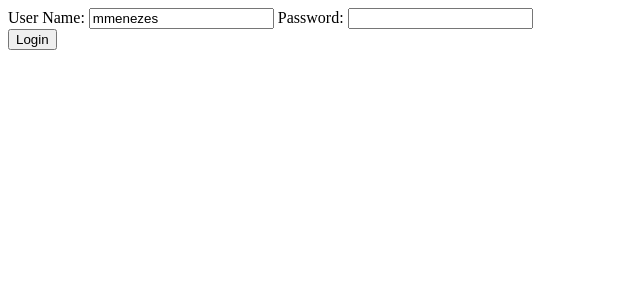
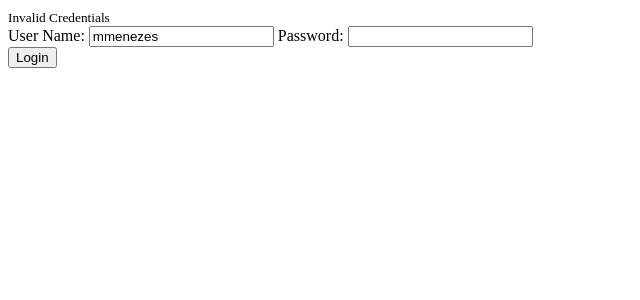
Before and after one commit to mvgmenezes/angular-todo, an Angular app: page / in a window 1280 px wide. Both pictures are taken after a click on the button "Login". Shown: the top 300 px of the page, without its empty margins (0-640 px from the left). Built offline with nearby package versions, Linux system fonts and the light colour scheme.

Commit message:
Implementando a mensagem de erro, junto com o *ngIf='invalidLogin'

```diff
--- a/src/app/login/login.component.html
+++ b/src/app/login/login.component.html
@@ -1,4 +1,10 @@
-User Name: <input type="text" name="username" [(ngModel)]="username">
-Password: <input type="password" name="password" value={{password}}>
-<br>
-<button (click)=handleLogin()> Login </button>
+<small *ngIf='invalidLogin'>{{errorMessage}}</small>
+
+<div>
+
+    User Name: <input type="text" name="username" [(ngModel)]="username">
+    Password: <input type="password" name="password" [(ngModel)]="password">
+    <br>
+    <button (click)=handleLogin()> Login </button>
+
+</div>
--- a/src/app/login/login.component.ts
+++ b/src/app/login/login.component.ts
@@ -9,6 +9,8 @@
 
   username = "mmenezes"
   password = ""
+  errorMessage = 'Invalid Credentials'
+  invalidLogin = false
 
   constructor() { }
 
@@ -18,6 +20,13 @@
 
   handleLogin(){
     console.log(this.username);
+    console.log(this.password);
+
+    if (this.username==="mmenezes" && this.password==="123"){
+      this.invalidLogin = false;
+    }else{
+      this.invalidLogin = true;
+    }
   }
 
 }
```
